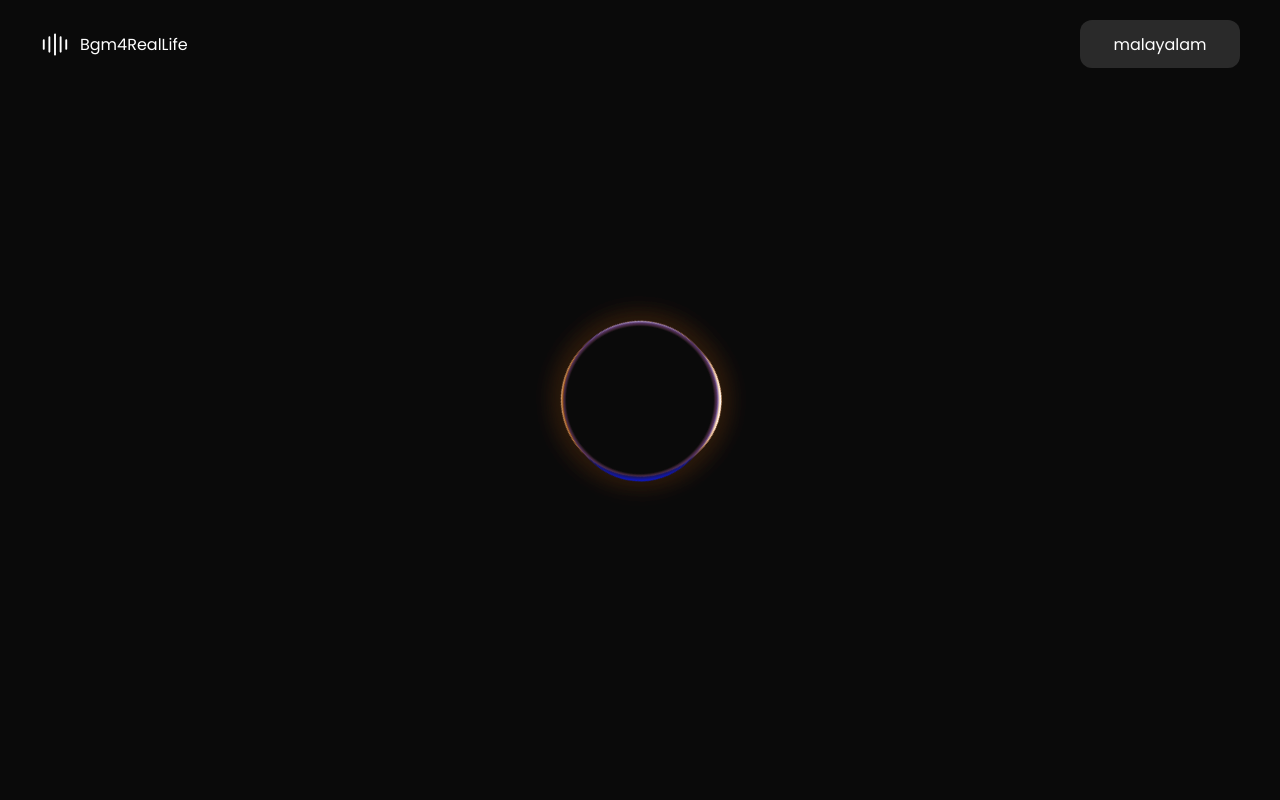
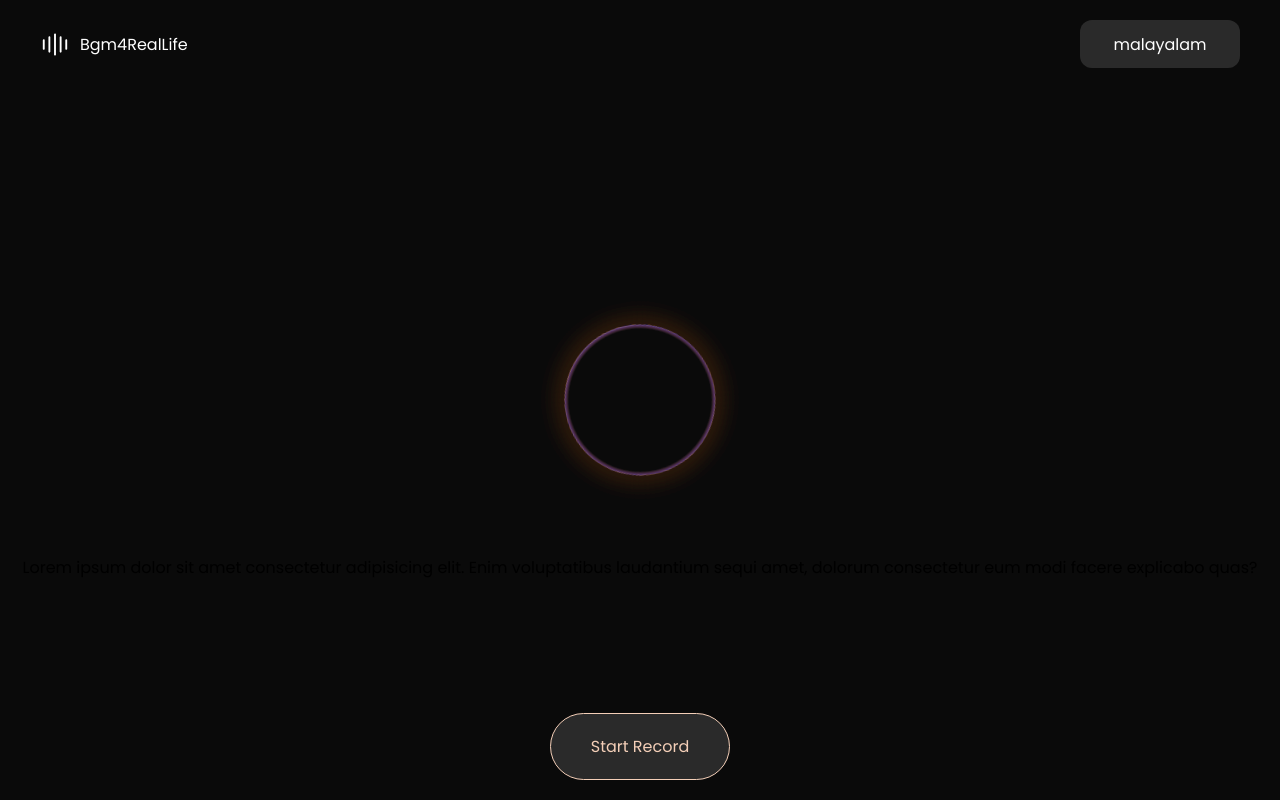
Before and after one commit to Abhinav-K-E/bgm4rl, a React (Vite) app: page / in a window 1280 px wide. Built offline with nearby package versions, Linux system fonts and the light colour scheme.

Commit message:
btn added

```diff
--- a/src/index.css
+++ b/src/index.css
@@ -4,6 +4,7 @@
   margin: 0;
   padding: 0;
   box-sizing: border-box;
+  font-family: var(--poppins);
 }
 
 :root {
@@ -17,6 +18,12 @@
   width: 100%;
   height: 100vh;
   background-color: var(--bg-primary);
+  display: flex;
+  flex-direction: column;
+  justify-content: space-between;
+  align-items: center;
+  gap: 20px;
+  padding-bottom: 20px;
 }
 /* preloader */
 .preloader {
@@ -108,16 +115,6 @@
   transform: rotate(30deg);
 }
 
-body {
-  display: flex;
-  justify-content: center;
-  align-items: center;
-  height: 100vh;
-  background-color: rgb(var(--color-black));
-  margin: 0;
-  overflow: hidden;
-}
-
 /* Formato esfera + sombra */
 .circle {
   position: absolute;
@@ -136,7 +133,7 @@ body {
 /* Primeira esfera rotacionando com luz laranja */
 .chat-ui{
   width: 100%;
-  height: 3\200px;
+  height: 200px;
 }
 .circle-1 {
   background: radial-gradient(
@@ -201,3 +198,16 @@ body {
   animation: spin 10s infinite;
   transform-origin: center;
 }
+
+/* voice */
+.voice-record{
+  border: 1px solid #F4CFB8;
+  background-color: rgba(255, 255, 255, 0.13);
+  padding: 20px 20px;
+  color: #F4CFB8;
+  width: 180px;
+  display: flex;
+  align-items: center;
+  justify-content: center;
+  border-radius: 80px;
+}
--- a/src/pages/Home/Home.jsx
+++ b/src/pages/Home/Home.jsx
@@ -21,6 +21,16 @@ const Home = () => {
           </div>
         </div>
       </div>
+      <div className="voice-txt">
+        <p className="voice-txt-p">
+          Lorem ipsum dolor sit amet consectetur adipisicing elit. Enim voluptatibus laudantium sequi amet, dolorum consectetur eum modi facere explicabo quas?
+        </p>
+      </div>
+      <div className="voice-record">
+        <div className="record">
+          Start Record
+        </div>
+      </div>
     </div>
   );
 };
```
